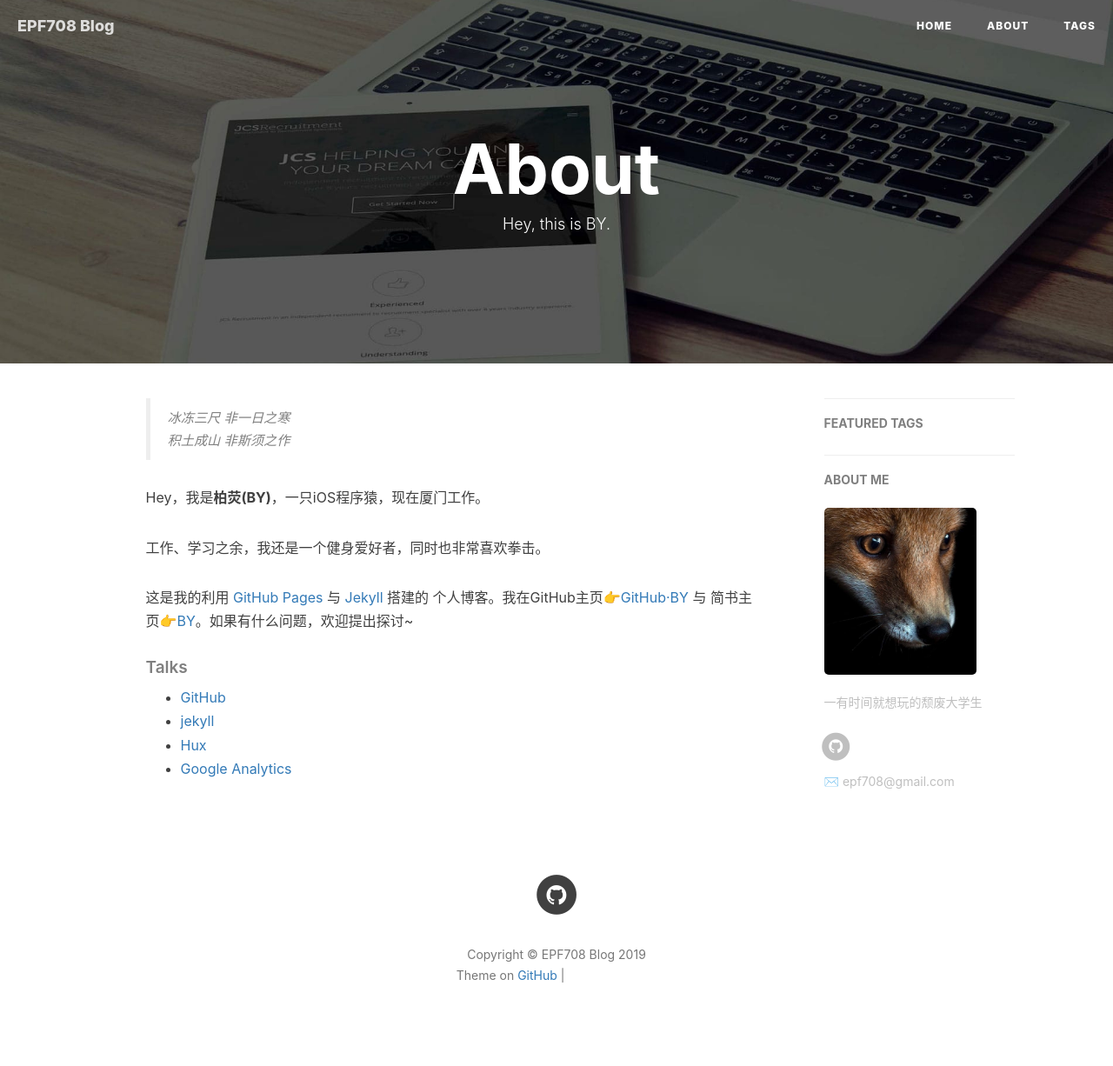
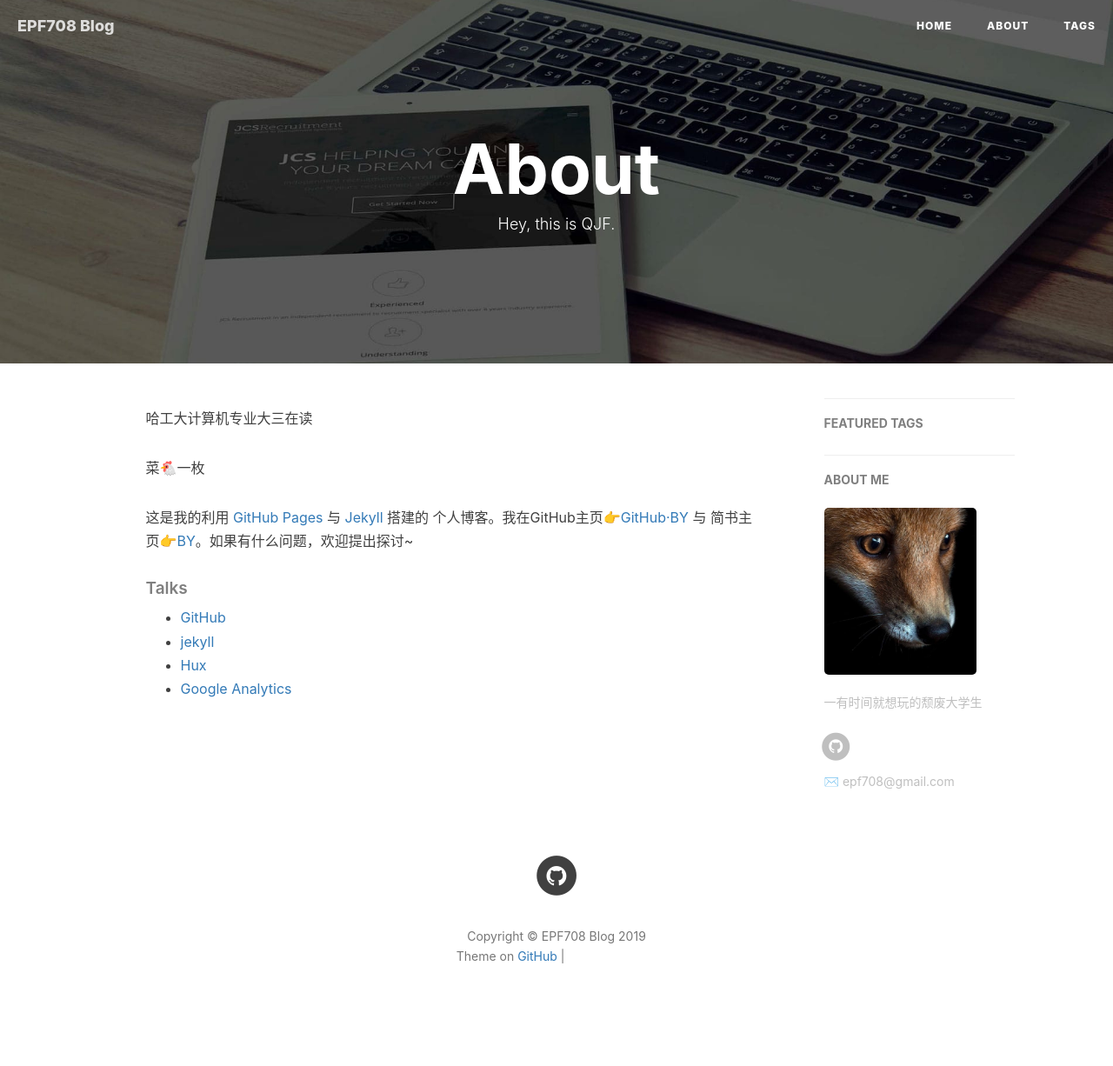
Before and after one commit to EPF708/EPF708.github.io, a Jekyll site: the page built from about.html, in a window 1280 px wide. Shown: the whole page at 87% size. Built offline with Jekyll 4.4.1, drawn with Linux system fonts in a browser that asks for light colours; nearby versions of some CDN libraries; comment, search, counter and statistics services are not loaded; after the commit the page ends 1204 px from its top, so only the background shows below that; grey boxes are pictures that could not be loaded.

Commit message:
Update about.html

```diff
--- a/about.html
+++ b/about.html
@@ -1,7 +1,7 @@
 ---
 layout: page
 title: "About"
-description: "Hey, this is BY."
+description: "Hey, this is QJF."
 header-img: "img/post-bg-rwd.jpg"
 ---
 
@@ -15,12 +15,13 @@ header-img: "img/post-bg-rwd.jpg"
 <div class="zh post-container">
 
     <!--copied from markdown -->
-    <blockquote><p>冰冻三尺 非一日之寒<br>
-    积土成山 非斯须之作</p></blockquote>
+    <!--blockquote><p>冰冻三尺 非一日之寒<br>
+    积土成山 非斯须之作</p></blockquote-->
 
-    <p>Hey，我是<strong>柏荧(BY)</strong>，一只iOS程序猿，现在厦门工作。</p>
+    <!--p>Hey，我是<strong>柏荧(BY)</strong>，一只iOS程序猿，现在厦门工作。</p-->
+    <p>哈工大计算机专业大三在读</p>
 
-    <p>工作、学习之余，我还是一个健身爱好者，同时也非常喜欢拳击。</p>
+    <p>菜🐔一枚</p>
 
     <p>这是我的利用 <a href="https://pages.github.com/">GitHub Pages</a> 与 <a href="http://jekyll.com.cn/">Jekyll</a> 搭建的 个人博客。我在GitHub主页<a href="https://github.com/qiubaiying">👉GitHub·BY</a> 与 简书主页<a href="https://http://www.jianshu.com/u/e71990ada2fd">👉BY</a>。如果有什么问题，欢迎提出探讨~</p>
 
```
